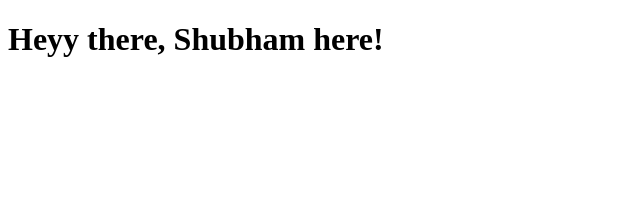
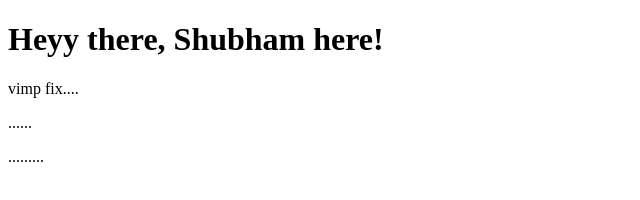
Before and after one commit to ShubhamSj07/git-github-session, a plain HTML site: page index.html in a window 1280 px wide. Shown: the whole page, without its empty margins (0-640 px from the left). Drawn offline with Linux system fonts and the light colour scheme.

Commit message:
vimp fix done!

```diff
--- a/index.html
+++ b/index.html
@@ -8,5 +8,9 @@
   </head>
   <body>
     <h1>Heyy there, Shubham here!</h1>
+
+    <p>vimp fix....</p>
+    <p>......</p>
+    <p>.........</p>
   </body>
 </html>
```
Also changed, not shown: 1 other file.
